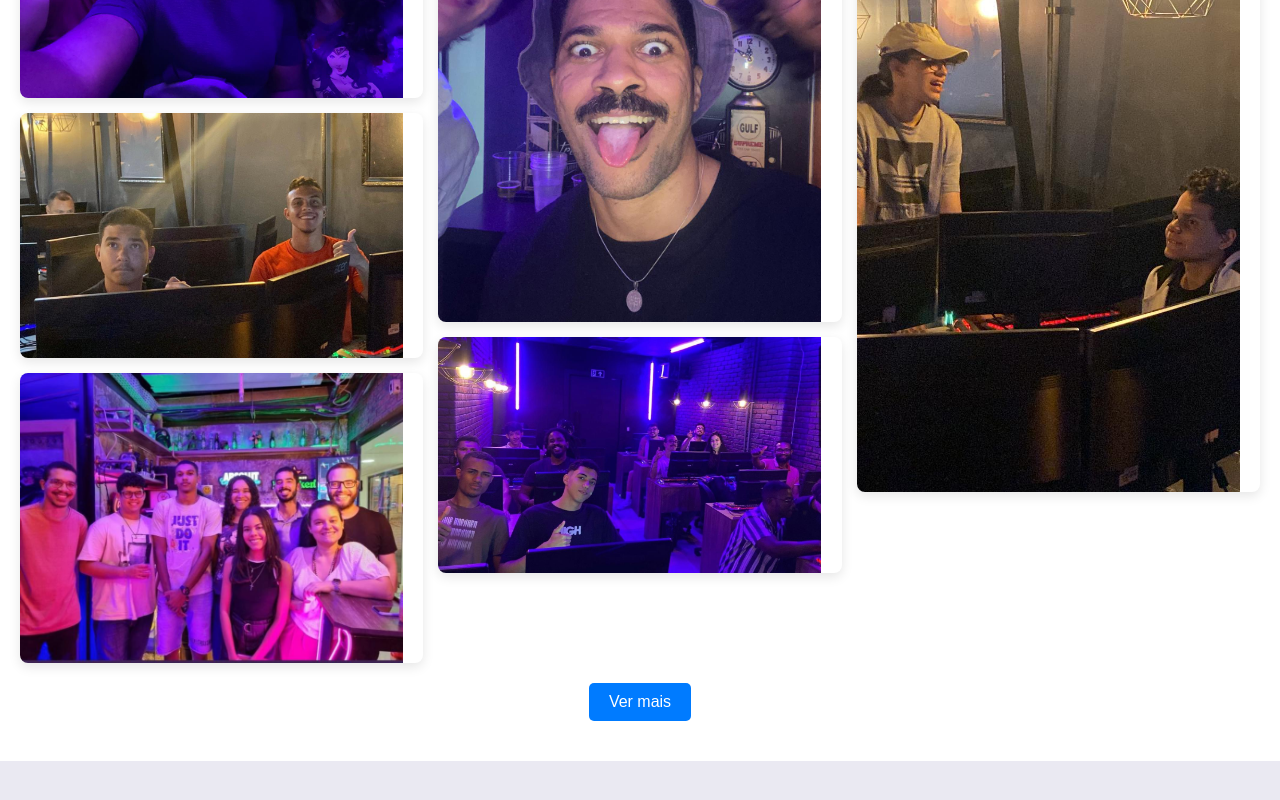
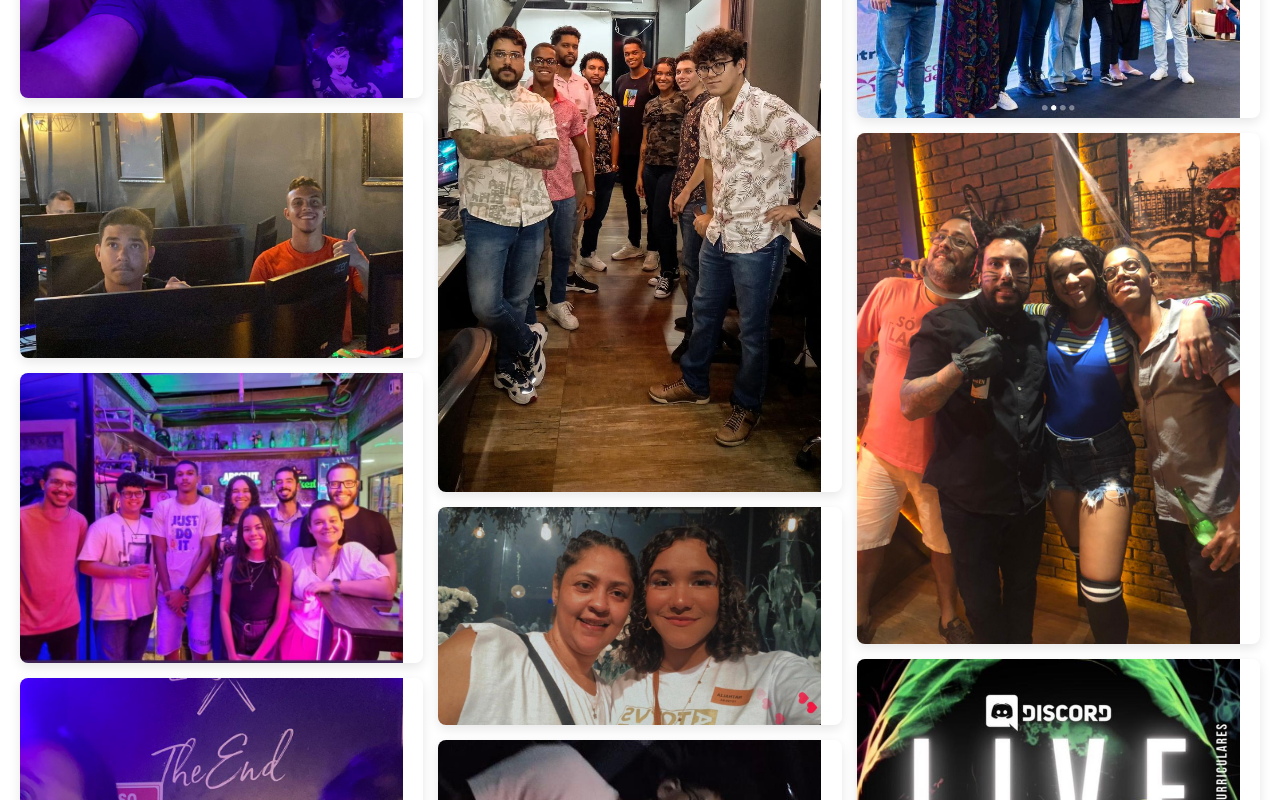
Before and after one commit to Nathalia-Macedo/curriculo-react, a React (Create React App) app: page / in a window 1280 px wide. Shown: the part 4980-5780 px from the top of the page. Built offline with nearby package versions, Linux system fonts and the light colour scheme.

Commit message:
nao mexe mais nessa galeria mulher pelo amor de deus

```diff
--- a/src/Components/Galery/Galery.css
+++ b/src/Components/Galery/Galery.css
@@ -64,34 +64,3 @@
 .thank-you-message p {
   font-size: 1rem; /* Tamanho do texto */
 }
-
-  .load-more {
-    margin: 20px auto; /* Espaçamento em volta do botão */
-    padding: 10px 20px; /* Espaçamento interno do botão */
-    border: none; /* Sem borda */
-    border-radius: 5px; /* Bordas arredondadas */
-    background-color: #007bff; /* Cor de fundo */
-    color: white; /* Cor do texto */
-    font-size: 1rem; /* Tamanho da fonte */
-    cursor: pointer; /* Cursor em forma de mão ao passar sobre o botão */
-    display: block; /* Centraliza o botão */
-    transition: background-color 0.3s; /* Transição suave para a cor do fundo */
-  }
-
-  /* Efeito ao passar o mouse sobre o botão */
-  .load-more:hover {
-    background-color: #0056b3; /* Cor mais escura ao passar o mouse */
-  }
-  /* Classe de animação para as imagens */
-.fade-in {
-    animation: fadeIn 0.5s ease-in-out; /* Animação de desvanecimento */
-  }
-
-  @keyframes fadeIn {
-    from {
-      opacity: 0; /* Começa invisível */
-    }
-    to {
-      opacity: 1; /* Fica completamente visível */
-    }
-  }
--- a/src/Components/Galery/Galery.jsx
+++ b/src/Components/Galery/Galery.jsx
@@ -1,45 +1,30 @@
-import React, { useState, useEffect } from 'react';
-import './Galery.css';
+import React from 'react';
+import './Galery.css'; // Importando o CSS da galeria
 
+// Função para importar automaticamente todas as imagens da pasta
 function importAll(r) {
   return r.keys().map(r);
 }
 
-const images = importAll(require.context('../../Assets/images', false, /\.(png|jpe?g|svg)$/));
+const images = importAll(require.context('../../Assets/images', false, /\.(png|jpe?g|svg)$/)); // Mude o caminho para a pasta onde estão suas imagens
 
 const Gallery = () => {
-  const [visibleImages, setVisibleImages] = useState(6);
-  const [fadeIn, setFadeIn] = useState(false);
-
-  const handleLoadMore = () => {
-    setFadeIn(false);
-    setVisibleImages((prev) => prev + 6);
-  };
-
-  useEffect(() => {
-    if (visibleImages < images.length) {
-      setFadeIn(true);
-    }
-  }, [visibleImages]);
-
   return (
     <div className="gallery-container">
+      {/* Texto de agradecimento */}
       <div className="thank-you-message">
         <h1>Minha Trajetória</h1>
         <p>Gostaria de agradecer a todos os meus alunos, amigos e familiares que fizeram parte da minha jornada até aqui. Cada um de vocês é parte essencial dessa caminhada. Muito obrigado!</p>
       </div>
+
+      {/* Galeria de Imagens */}
       <div className="gallery">
-        {images.slice(0, visibleImages).map((image, index) => (
-          <div className={`gallery-item ${fadeIn ? 'fade-in' : ''}`} key={index}>
+        {images.map((image, index) => (
+          <div className="gallery-item" key={index}>
             <img src={image} alt={`gallery-img-${index}`} />
           </div>
         ))}
       </div>
-      {visibleImages < images.length && (
-        <button className="load-more" onClick={handleLoadMore}>
-          Ver mais
-        </button>
-      )}
     </div>
   );
 };
```
Lines whose indentation alone changed are shown as unchanged.
